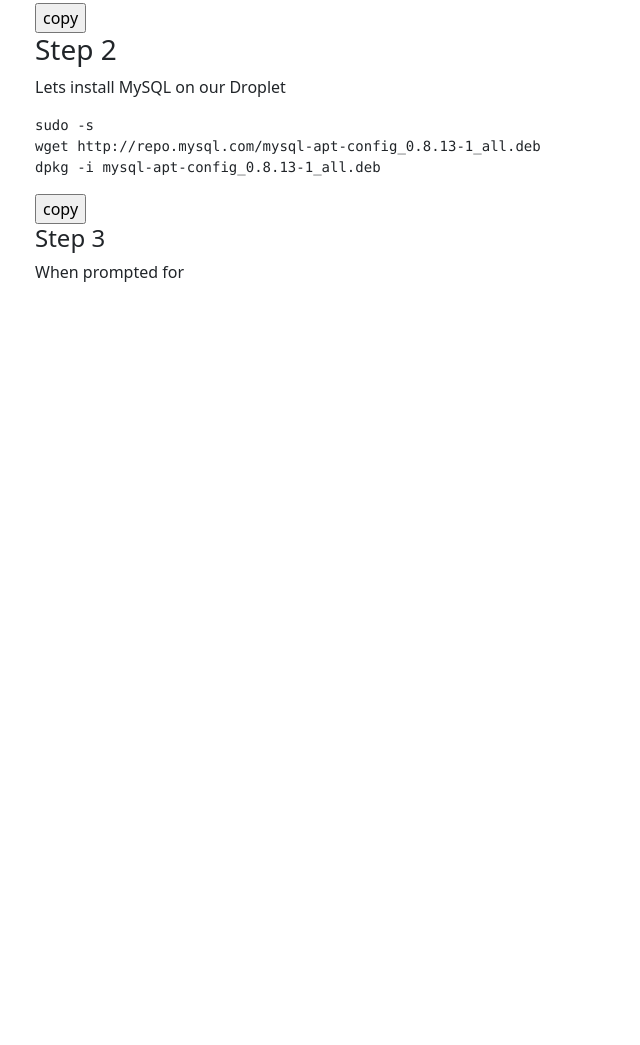
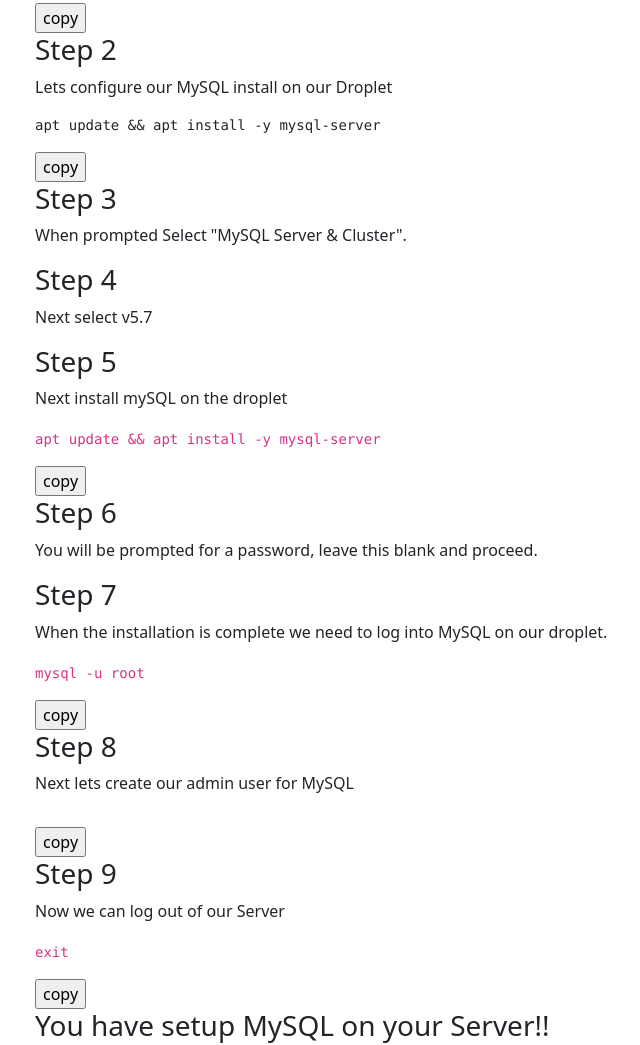
Before and after one commit to bridgecrew-perf6/DeploymentGuide-1, a plain HTML site: page index.html in a window 1280 px wide. Shown: the part 7102-8147 px from the top of the page, without its empty margins (47-687 px from the left). Before the commit the page ends 7402 px from the top, so only its background shows below. Drawn offline with nearby package versions, Linux system fonts and the light colour scheme.

Commit message:
added MySQL Server setup Steps

```diff
--- a/index.html
+++ b/index.html
@@ -305,13 +305,42 @@
         <input type="button" value="copy" id="serverLoginCommandButtonCopy">
 
         <h3>Step 2</h3>
-        <p>Lets install MySQL on our Droplet</p>
-        <p><pre><code id="installMySQLCommandText"></code></pre></p>
-        <input type="button" value="copy" id="mySQLinstallationCommand">
+        <p>Lets configure our MySQL install on our Droplet</p>
+        <p><pre><code id="configMySQLCommandText"></code></pre></p>
+        <input type="button" value="copy" id="mySQLconfigCommandCopy">
 
-        <h4>Step 3</h4>
-        <p>When prompted for </p>
+        <h3>Step 3</h3>
+        <p>When prompted Select "MySQL Server & Cluster".</p>
 
+        <h3>Step 4</h3>
+        <p>Next select v5.7</p>
+
+        <h3>Step 5</h3>
+        <p>Next install mySQL on the droplet</p>
+        <p><code id="installMySQLCommandText" >apt update && apt install -y mysql-server</code></p>
+        <input type="button" value="copy" id="mySQLinstallCommandCopy">
+
+        <h3>Step 6</h3>
+        <p>You will be prompted for a password, leave this blank and proceed.</p>
+
+        <h3>Step 7</h3>
+        <p>When the installation is complete we need to log into MySQL on our droplet.</p>
+        <p><code>mysql -u root</code></p>
+        <input type="button" value="copy" id="mySQLloginCommandCopy">
+
+        <h3>Step 8</h3>
+        <p>Next lets create our admin user for MySQL</p>
+        <p><pre><code id="mySQLamdinUserCommandText"></code></pre></p>
+        <input type="button" value="copy" id="mySQLadminUserCommandCopy">
+
+        <h3>Step 9</h3>
+        <p>Now we can log out of our Server</p>
+        <p><code>exit</code></p>
+        <input type="button" value="copy" id="exitServerCommandCopy">
+
+        <br>
+
+        <h3>You have setup MySQL on your Server!!</h3>
 
     </section>
 
--- a/index.js
+++ b/index.js
@@ -18,7 +18,8 @@ const serverCredentialscmdText = document.getElementById('serverCredentialsComma
 const serverCredentialsField = document.getElementById('serverCredentails');
 const serverUserNameField = document.getElementById("serverUserName");
 const serverLogincmdText = document.getElementById("serverLoginCommand");
-const installMySQLcmdText = document.getElementById("installMySQLCommandText");
+const configMySQLcmdText = document.getElementById("configMySQLCommandText");
+const mySQLCreateAdminUsercmdText = document.getElementById('mySQLamdinUserCommandText');
 
 
 
@@ -38,13 +39,15 @@ let serverUserName;
 let serverInitcmd = "cods init springBootServer";
 let serverCredentialscmd = "springBootServer credentials";
 let serverCredentials = "Sudo Password: T2OrIQw3VnyBAgSdh1fr   DB Password:   Q5YnPYv6Xqdsa13D4mpy";
-let credentialsSudoPass;
-let credentialsDbPass;
+let credentialsSudoPass = "";
+let credentialsDbPass = "";
 let serverLoginCommand;
-let mysqlInstallcmd = `sudo -s\nwget http://repo.mysql.com/mysql-apt-config_0.8.13-1_all.deb\ndpkg -i mysql-apt-config_0.8.13-1_all.deb`;
+let mysqlConfigcmd = `sudo -s\nwget http://repo.mysql.com/mysql-apt-config_0.8.13-1_all.deb\ndpkg -i mysql-apt-config_0.8.13-1_all.deb`;
+let mysqlInstallcmd = `apt update && apt install -y mysql-server`;
+const mysqlLogincmd = `mysql -u root`;
+let mysqlCreateAdminUsercmd;
 
-
-installMySQLcmdText.innerHTML = mysqlInstallcmd;
+configMySQLcmdText.innerHTML = mysqlInstallcmd;
 
 function RetreiveCredentials(creds){
     const sudoPassTerm = "Sudo Password:";
@@ -126,7 +129,10 @@ serverNameField.addEventListener('change', () =>{
 })
 
 serverUserNameField.addEventListener('change', () =>{
-    serverUserNameField = serverUserNameField.value;
+    serverUserName = serverUserNameField.value;
+    mysqlCreateAdminUsercmd = `CREATE USER '${serverUserName}'@'localhost' IDENTIFIED BY '${credentialsDbPass}';\nGRANT ALL on *.* TO '${serverUserName}'@'localhost' WITH GRANT OPTION;`;
+    mySQLCreateAdminUsercmdText.innerHTML = mysqlCreateAdminUsercmd
+    clipboard('mySQLadminUserCommandCopy',mysqlCreateAdminUsercmd);
 })
 
 
@@ -134,6 +140,9 @@ serverUserNameField.addEventListener('change', () =>{
 serverCredentialsField.addEventListener('change', () =>{
     serverCredentials = serverCredentialsField.value.trim();
     RetreiveCredentials(serverCredentials);
+    mysqlCreateAdminUsercmd = `CREATE USER '${serverUserName}'@'localhost' IDENTIFIED BY '${credentialsDbPass}';\nGRANT ALL on *.* TO '${serverUserName}'@'localhost' WITH GRANT OPTION;`;
+    mySQLCreateAdminUsercmdText.innerHTML = mysqlCreateAdminUsercmd
+    clipboard('mySQLadminUserCommandCopy',mysqlCreateAdminUsercmd);
 
 })
 
@@ -151,4 +160,8 @@ clipboard('codsFileIntergrityCommandButton',codsFileIntergrityCommand);
 clipboard('zguldeCodsToolButton',zguldeCodsBrewCommand);
 clipboard('serverInitcommandCopy',serverInitcmd);
 clipboard('dropletIpAddressCopy',serverIPAddress);
-clipboard('mySQLinstallationCommand', mysqlInstallcmd);
+clipboard('mySQLconfigCommandCopy',mysqlConfigcmd);
+clipboard('mySQLinstallCommandCopy',mysqlInstallcmd);
+clipboard('mySQLloginCommandCopy',mysqlLogincmd);
+
+clipboard('exitServerCommandCopy','exit');
```
